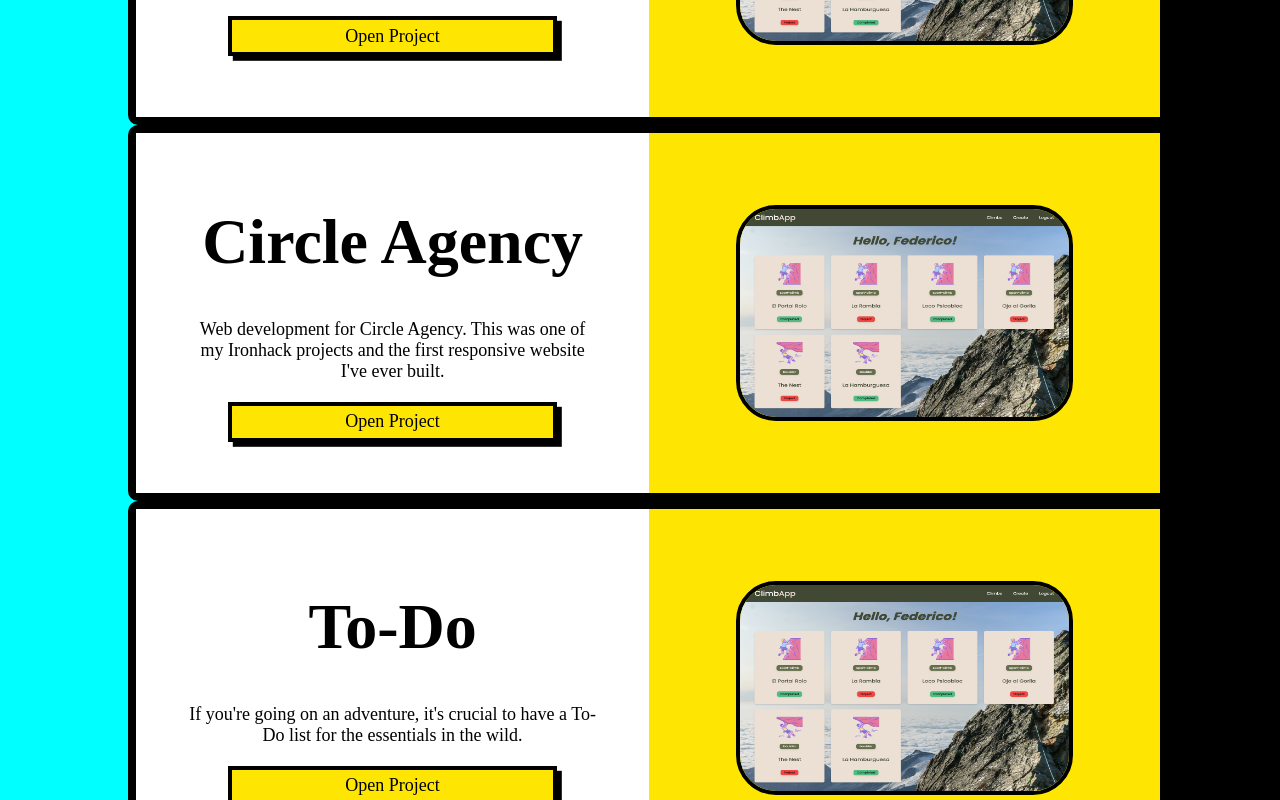
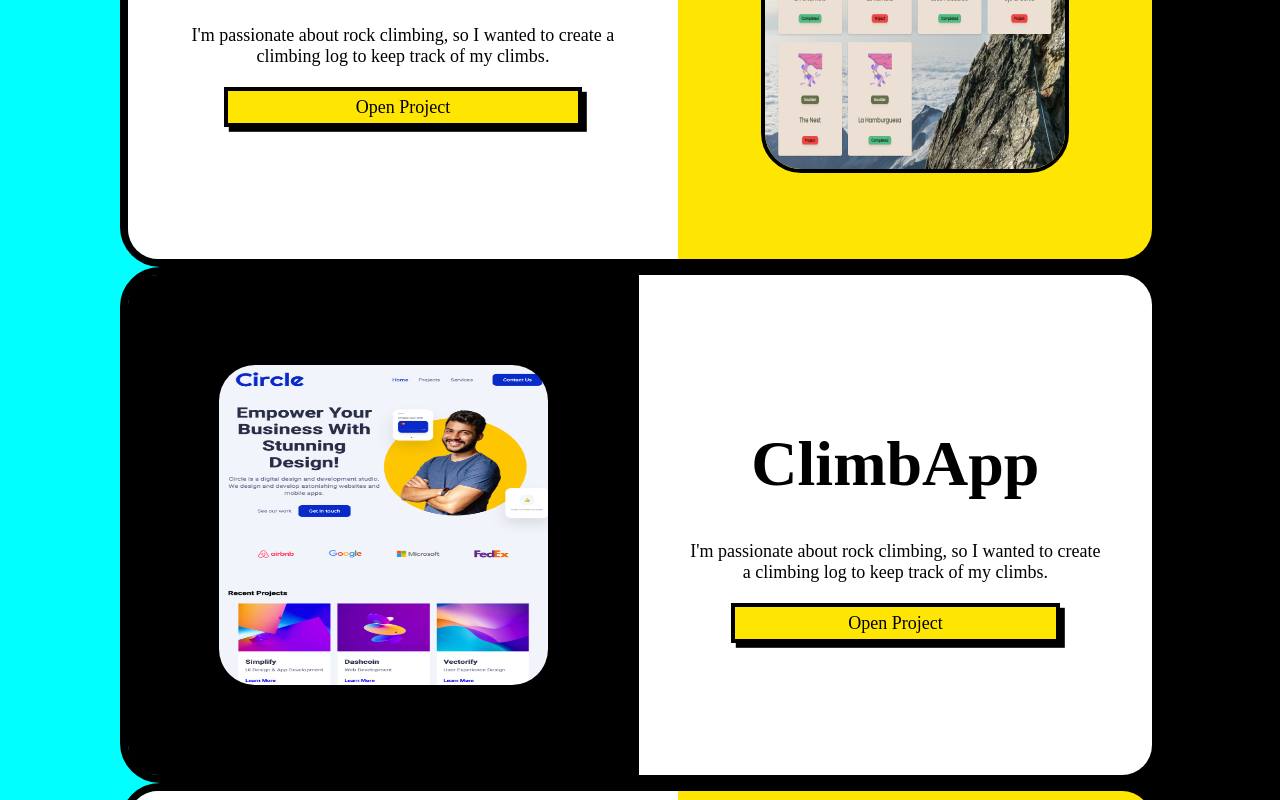
Before and after one commit to FedericoVelez25/Life_Portfolio, a Vue app in the folder bigportfolio/: page /#/ in a window 1280 px wide. Shown: the part 2380-3180 px from the top of the page. Built offline with nearby package versions, Linux system fonts and the light colour scheme.

Commit message:
cards still not rendering

```diff
--- a/bigportfolio/src/components/pieces/EpicContent.vue
+++ b/bigportfolio/src/components/pieces/EpicContent.vue
@@ -20,6 +20,7 @@
         class="proj_cards"
         v-for="project in projects"
         :key="project.id"
+        :id="project.id"
         :title="project.title"
         :description="project.description"
         :img="project.img"
--- a/bigportfolio/src/components/pieces/ProjCard.vue
+++ b/bigportfolio/src/components/pieces/ProjCard.vue
@@ -1,16 +1,29 @@
 <template>
-  <div>
-    <div class="card">
-      <div id="left_side">
+  <div class="containerFlex">
+    <div class="yellowCard">
+      <div class="textSideYellow">
         <h2>{{ title }}</h2>
         <p>
           {{ description }}
         </p>
         <button class="projBtn" @click="openLink">Open Project</button>
       </div>
-      <div id="right_side">
+      <div class="img_side">
         <img src="@/assets/projects/Climbapp.png" alt="climbapp" />
         <!-- <img :src="require('@/assets/projects' + img + '')" alt="climbapp" /> -->
+      </div>
+    </div>
+    <div class="blackCard">
+      <div class="img_side">
+        <img src="@/assets/projects/Circle.png" alt="climbapp" />
+        <!-- <img :src="require('@/assets/projects' + img + '')" alt="climbapp" /> -->
+      </div>
+      <div class="text_side">
+        <h2>{{ title }}</h2>
+        <p>
+          {{ description }}
+        </p>
+        <button class="projBtn" @click="openLink">Open Project</button>
       </div>
     </div>
   </div>
@@ -20,6 +33,7 @@
 export default {
   name: "ProjCard",
   props: {
+    id: Number,
     title: String,
     description: String,
     img: String,
@@ -29,47 +43,67 @@ export default {
     openLink() {
       window.open(this.link, "_blank");
     },
+
+    methods: {
+      // a function that takes the the id prop and returns true if it is even
+      isEven(id) {
+        return id % 2 === 0;
+      },
+    },
   },
 };
 </script>
 
 <style scoped>
-.card {
+.containerFlex {
+  display: flex;
+  flex-direction: column;
+  justify-content: space-between;
+  align-items: center;
+  width: 100%;
+  height: 100%;
+}
+
+.yellowCard {
   display: flex;
   flex-direction: row;
   align-content: center;
   justify-content: center;
   width: 100%;
-  height: auto;
-  border-radius: 10px;
+  height: 500px;
+  border-radius: 40px;
   border: 8px solid black;
 }
 
-#left_side {
+.textSideYellow {
   display: flex;
   flex-direction: column;
   justify-content: center;
   text-align: center;
   width: 50%;
+  margin: 0;
   padding: 5%;
   height: auto;
   background-color: #ffffff;
+  border-top-left-radius: 30px;
+  border-bottom-left-radius: 30px;
 }
 
-#left_side h2 {
+h2 {
   margin-top: 20px;
   margin-bottom: 20px;
   font-family: "Basement Grotesque";
   font-size: 64px;
 }
-#left_side p {
+
+p {
   margin-top: 20px;
   margin-bottom: 20px;
   font-family: "Argentum Sans";
   font-size: 18px;
 }
 
-.projBtn {
+button {
   width: 80%;
   height: 40px;
   align-self: center;
@@ -80,22 +114,62 @@ export default {
   font-size: 18px;
 }
 
-#right_side {
+.yellowCard .img_side {
+  display: flex;
+  flex-direction: row;
+  justify-content: center;
+  align-content: center;
+  /* width: 100%; */
+  height: auto;
+  background-color: #ffe602;
+  padding: 50px;
+  border-top-right-radius: 30px;
+  border-bottom-right-radius: 30px;
+}
+
+img {
+  width: 80%;
+  height: 80%;
+  align-self: center;
+  border: 4px solid black;
+  border-radius: 40px;
+}
+
+.blackCard {
+  display: flex;
+  flex-direction: row;
+  align-content: center;
+  justify-content: center;
+  width: 100%;
+  height: 500px;
+  border-radius: 40px;
+  border: 8px solid black;
+}
+
+.blackCard > .text_side {
+  display: flex;
+  flex-direction: column;
+  justify-content: center;
+  text-align: center;
+  width: 50%;
+  margin: 0;
+  padding: 0 5% 0%;
+  height: auto;
+  background-color: #ffffff;
+  border-top-right-radius: 30px;
+  border-bottom-right-radius: 30px;
+}
+
+.blackCard > .img_side {
   display: flex;
   flex-direction: row;
   justify-content: center;
   align-content: center;
   width: 50%;
   height: auto;
-  background-color: #ffe602;
+  background-color: black;
   padding: 50px;
-}
-
-#right_side img {
-  width: 80%;
-  height: 80%;
-  align-self: center;
-  border: 4px solid black;
-  border-radius: 40px;
+  border-top-left-radius: 30px;
+  border-bottom-left-radius: 30px;
 }
 </style>
```
Also changed, not shown: bigportfolio/src/components/pieces/TechLoop.vue (added, +28 -0 lines), bigportfolio/src/components/sections/TechStack.vue (added, +14 -0 lines).
